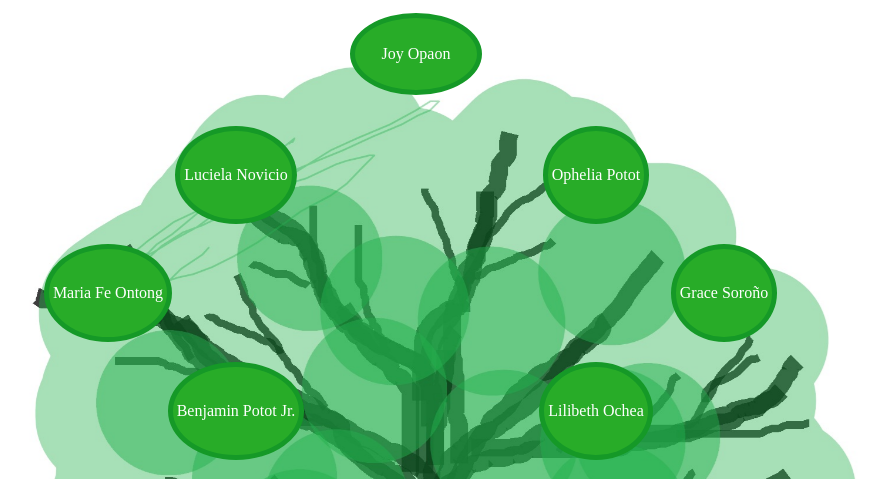
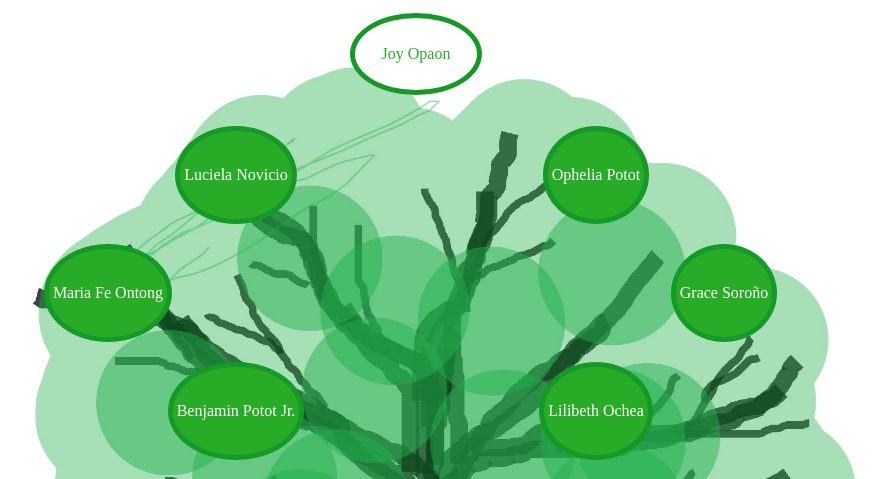
Before and after one commit to IrrationalCucumber/FamilyTree, a plain HTML site: page index.html in a window 1280 px wide. In both pictures the pointer is over the element 640 px from the left and 54 px from the top of the page. Shown: the top 479 px of the page, without its empty margins (224-1115 px from the left). Drawn offline with Linux system fonts and the light colour scheme.

Commit message:
Add hover

```diff
--- a/style.css
+++ b/style.css
@@ -116,3 +116,8 @@
   width: 50%;
   height: 4rem;
 }
+
+.family__text:hover, .family__text__center:hover{
+  background-color:#ffff;
+  color:rgb(40, 172, 40);
+}
```
